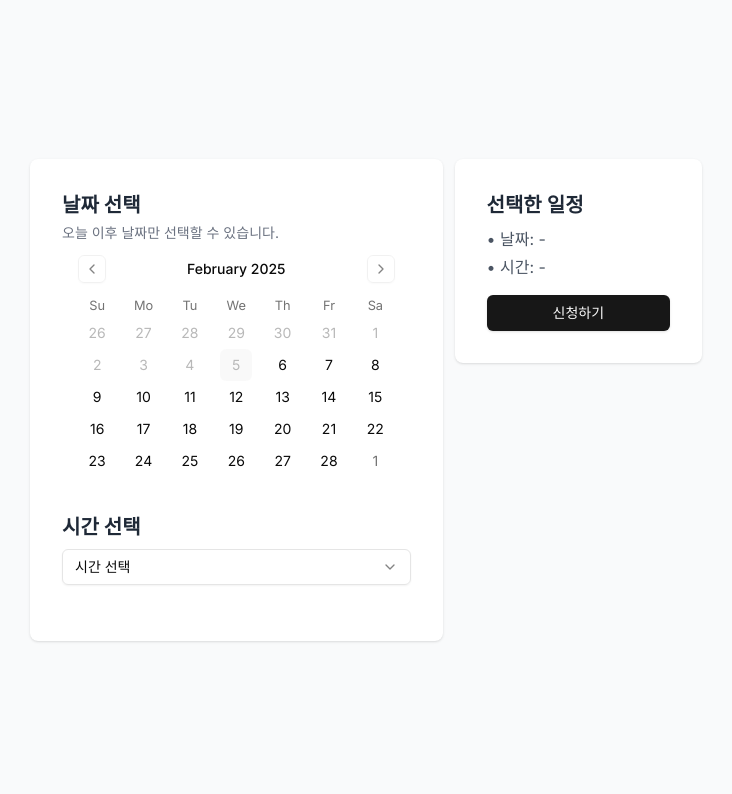
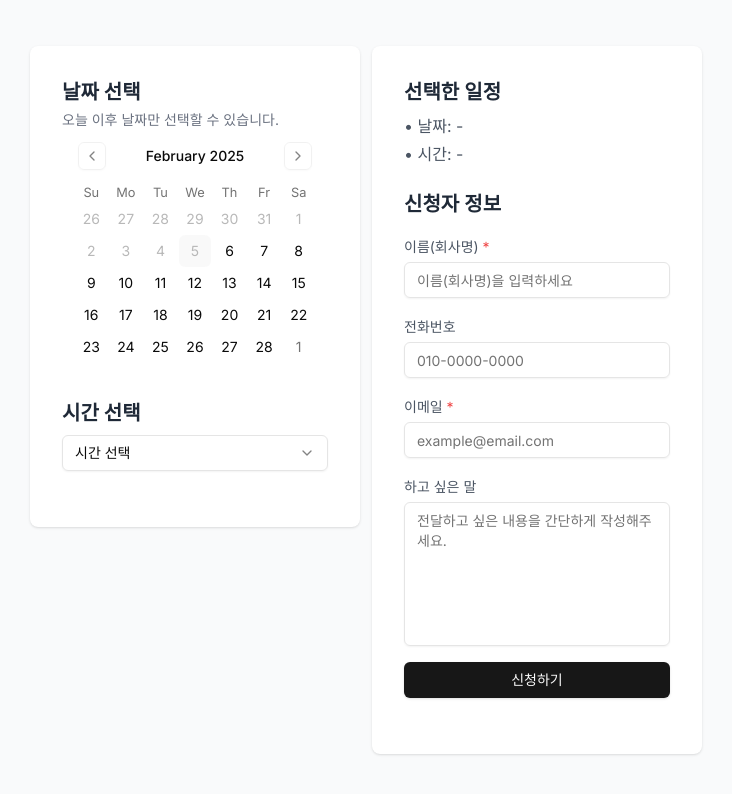
Before and after one commit to ykwimk/coffee-chat, a Next.js app: page / in a window 1280 px wide. Shown: the top 794 px of the page, without its empty margins (274-1006 px from the left). Built offline with nearby package versions, Linux system fonts and the light colour scheme.

Commit message:
feat: Form 컴포넌트 추가

```diff
--- /dev/null
+++ b/src/components/ContactForm.tsx
@@ -0,0 +1,66 @@
+import { useState } from 'react';
+import { Button } from '@/components/ui/button';
+import { Input } from '@/components/ui/input';
+import { Textarea } from '@/components/ui/textarea';
+
+interface Props {
+  selectedDate?: Date;
+  selectedTime: string;
+}
+
+export default function ContactForm({ selectedDate, selectedTime }: Props) {
+  const [name, setName] = useState('');
+  const [phone, setPhone] = useState('');
+  const [email, setEmail] = useState('');
+  const [message, setMessage] = useState('');
+
+  return (
+    <section className="mb-6">
+      <h2 className="text-xl font-semibold text-gray-800">신청자 정보</h2>
+      <div className="mt-4">
+        <label className="text-sm text-gray-600">
+          이름(회사명) <span className="text-red-500">*</span>
+        </label>
+        <Input
+          type="text"
+          className="mt-1"
+          value={name}
+          onChange={(e) => setName(e.target.value)}
+          placeholder="이름(회사명)을 입력하세요"
+        />
+      </div>
+      <div className="mt-4">
+        <label className="text-sm text-gray-600">전화번호</label>
+        <Input
+          type="tel"
+          className="mt-1"
+          value={phone}
+          onChange={(e) => setPhone(e.target.value)}
+          placeholder="010-0000-0000"
+        />
+      </div>
+      <div className="mt-4">
+        <label className="text-sm text-gray-600">
+          이메일 <span className="text-red-500">*</span>
+        </label>
+        <Input
+          type="email"
+          className="mt-1"
+          value={email}
+          onChange={(e) => setEmail(e.target.value)}
+          placeholder="example@email.com"
+        />
+      </div>
+      <div className="mt-4">
+        <label className="text-sm text-gray-600">하고 싶은 말</label>
+        <Textarea
+          className="mt-1 h-36 resize-none"
+          value={message}
+          onChange={(e) => setMessage(e.target.value)}
+          placeholder="전달하고 싶은 내용을 간단하게 작성해주세요."
+        />
+      </div>
+      <Button className="mt-4 w-full">신청하기</Button>
+    </section>
+  );
+}
--- a/src/components/HomeContainer.tsx
+++ b/src/components/HomeContainer.tsx
@@ -1,13 +1,14 @@
 'use client';
 
 import { useState } from 'react';
+import ScheduleSummary from '@/components/ScheduleSummary';
 import CalendarSection from '@/components/CalendarSection';
 import TimeSelectSection from '@/components/TimeSelectSection';
-import ScheduleSummary from '@/components/ScheduleSummary';
+import ContactForm from '@/components/ContactForm';
 
 export default function HomeContainer() {
   const [selectedDate, setSelectedDate] = useState<Date | undefined>(undefined);
-  const [selectedTime, setSelectedTime] = useState('');
+  const [selectedTime, setSelectedTime] = useState<string>('');
 
   return (
     <main className="flex min-h-screen items-center justify-center bg-gray-50">
@@ -22,8 +23,12 @@ export default function HomeContainer() {
             onSelectTime={setSelectedTime}
           />
         </div>
-        <div className="w-96 rounded-lg bg-white p-8 shadow">
+        <div className="w-full rounded-lg bg-white p-8 shadow">
           <ScheduleSummary
+            selectedDate={selectedDate}
+            selectedTime={selectedTime}
+          />
+          <ContactForm
             selectedDate={selectedDate}
             selectedTime={selectedTime}
           />
--- a/src/components/ScheduleSummary.tsx
+++ b/src/components/ScheduleSummary.tsx
@@ -1,5 +1,3 @@
-import { Button } from '@/components/ui/button';
-
 interface Props {
   selectedDate?: Date;
   selectedTime: string;
@@ -7,7 +5,7 @@ interface Props {
 
 export default function ScheduleSummary({ selectedDate, selectedTime }: Props) {
   return (
-    <section>
+    <section className="mb-6">
       <h2 className="text-xl font-semibold text-gray-800">선택한 일정</h2>
       <ul className="mt-2 text-gray-600">
         <li className="mb-1">
@@ -15,7 +13,6 @@ export default function ScheduleSummary({ selectedDate, selectedTime }: Props) {
         </li>
         <li>• 시간: {selectedTime || '-'}</li>
       </ul>
-      <Button className="mt-4 w-full">신청하기</Button>
     </section>
   );
 }
```
